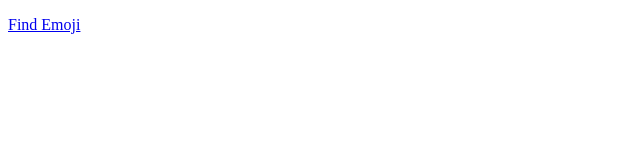
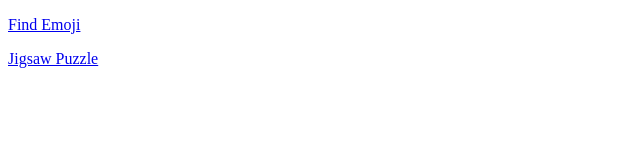
Before and after one commit to NeuronaBens/game-repo, a plain HTML site: page index.html in a window 1280 px wide. Shown: the whole page, without its empty margins (0-640 px from the left). Drawn offline with Linux system fonts and the light colour scheme.

Commit message:
Update index.html

```diff
--- a/index.html
+++ b/index.html
@@ -7,5 +7,6 @@
   </head>
   <body>
     <a href="puzzles/find-emoji.html"><p>Find Emoji</p></a>
+    <a href="puzzles/jigsaw-puzzle.html"><p>Jigsaw Puzzle</p></a>
   </body>
 </html>
```
